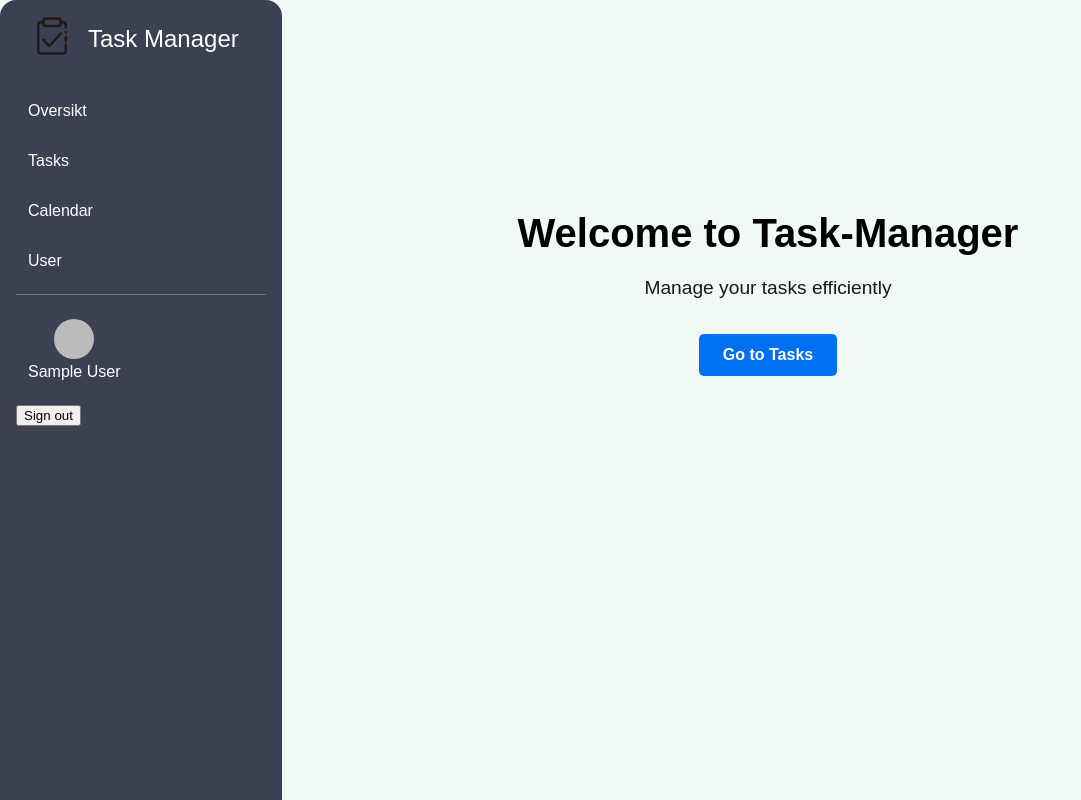
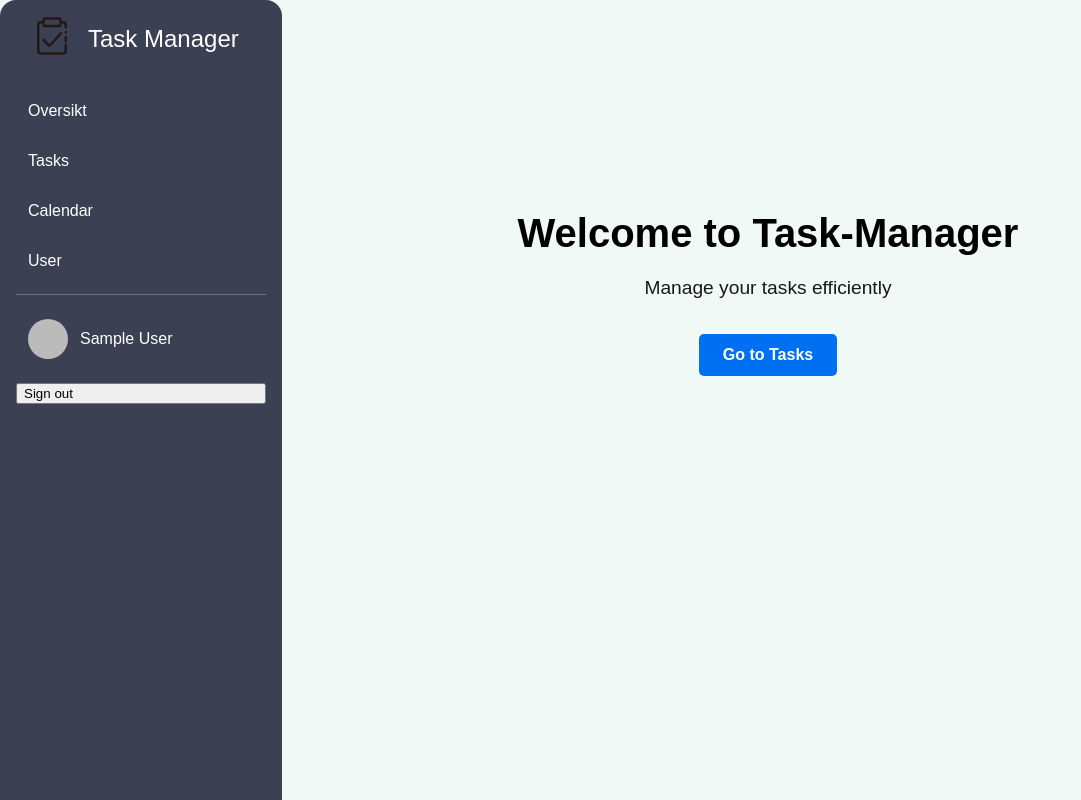
Before and after one commit to Mamolb/TaskManager, a Next.js app: page / in a window 1280 px wide. Shown: the whole page, without its empty margins (0-1081 px from the left). Built offline with nearby package versions, Linux system fonts and the light colour scheme; no server answers; sample sign-in values are in the browser's storage.

Commit message:
Moved the profilepiq so that it is aligned with navbar

```diff
--- a/components/buttons.tsx
+++ b/components/buttons.tsx
@@ -40,8 +40,8 @@ export function SignOutButton() {
 
     if (status === 'authenticated') {
         return (
-            <div style={{ display: 'flex', flexDirection: 'column', alignItems: 'flex-start', gap: '0.5rem' }}>
-              <Link href={`/user`} style={{ display: 'flex', flexDirection: 'column', alignItems: 'center', textDecoration: 'none' }}>
+          <div style={{ display: 'flex', flexDirection: 'column', alignItems: 'flex-start', gap: '0.5rem', width: '100%' }}>
+            <Link href={`/user`} style={{ display: 'flex', alignItems: 'center', gap: '0.75rem', textDecoration: 'none', width: '100%' }}>
               <Image
                 src={session.user?.image ?? '/mememan.webp'}
                 width={40}
@@ -49,11 +49,11 @@ export function SignOutButton() {
                 alt="Your Name"
                 style={{ borderRadius: '50%' }}
               />
-                <span style={{ color: 'white', fontSize: '1rem', marginTop: '0.25rem' }}>
+              <span style={{ color: 'white', fontSize: '1rem' }}>
                 {session.user?.name ?? 'Unknown User'}
               </span>
             </Link>
-              <button onClick={() => signOut()} style={{ marginTop: '0.5rem' }}>Sign out</button>
+            <button onClick={() => signOut()} style={{ marginTop: '0.5rem', width: '100%', textAlign: 'left' }}>Sign out</button>
           </div>
         );
     }
```
Lines whose indentation alone changed are shown as unchanged.
